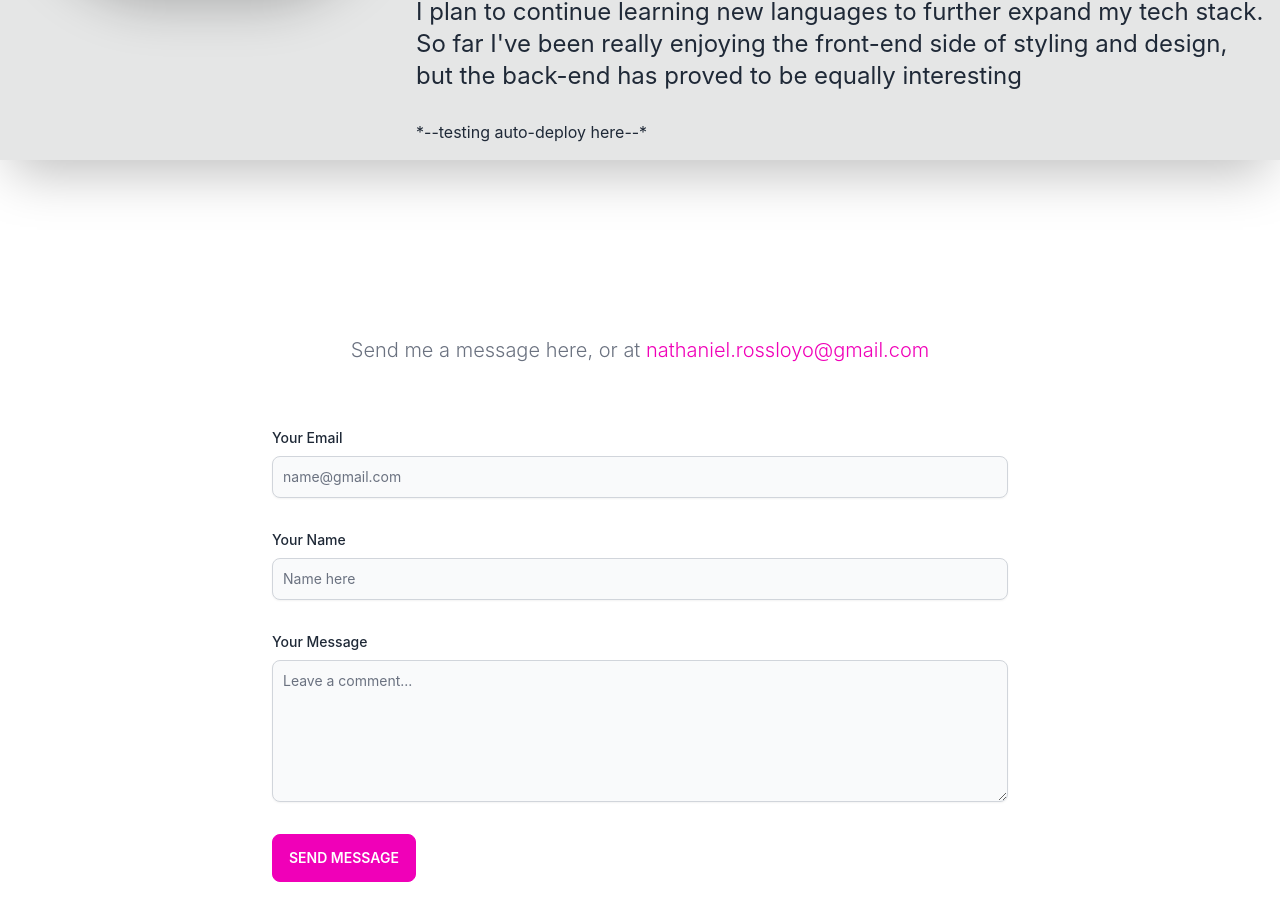
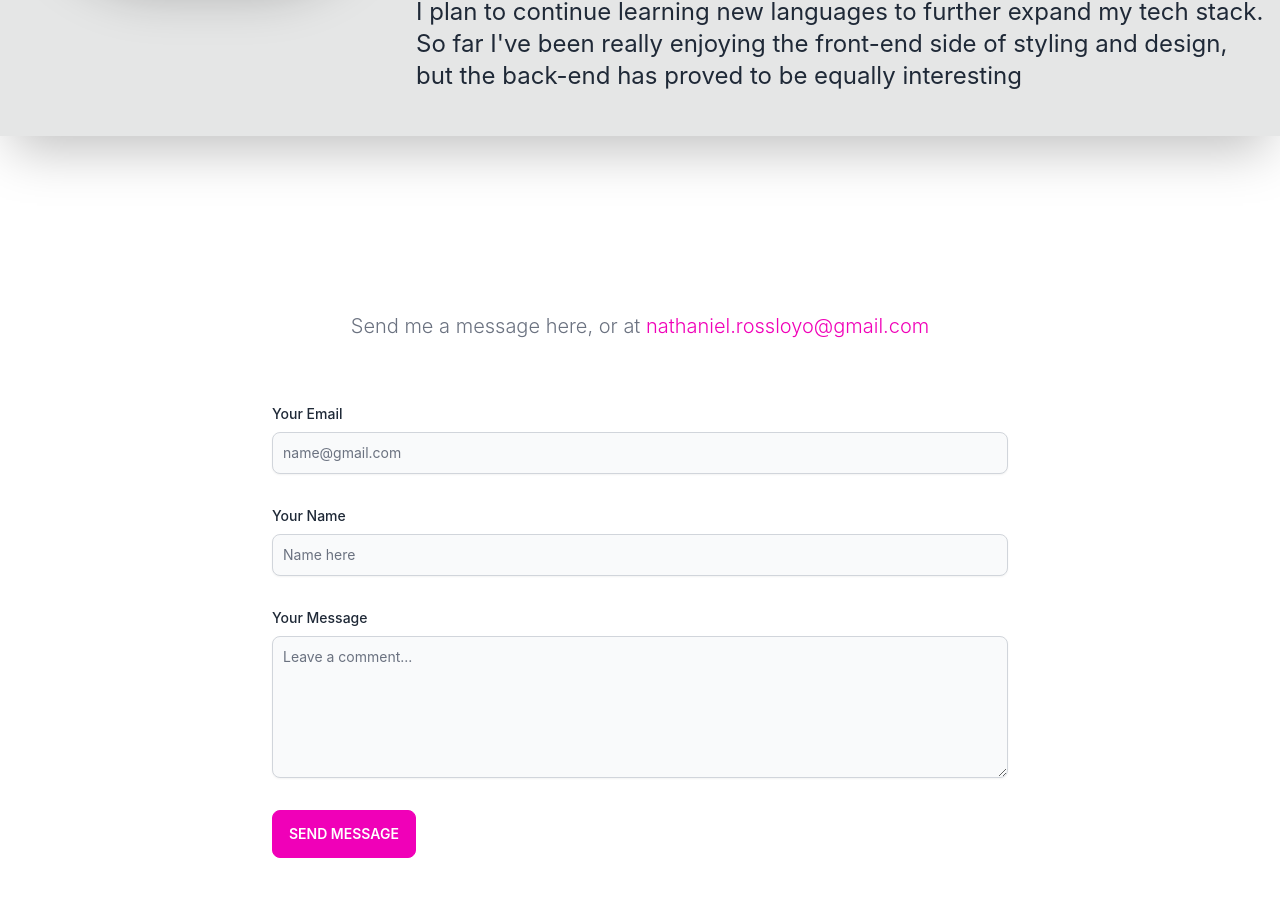
Before and after one commit to nathaniel-ross/portfolio-v2, a React (Create React App) app: page / in a window 1280 px wide. Shown: the part 2600-3517 px from the top of the page. Built offline with nearby package versions, Linux system fonts and the light colour scheme.

Commit message:
got rid of placeholder

```diff
--- a/src/components/About.js
+++ b/src/components/About.js
@@ -10,7 +10,6 @@ function About() {
         <p class="py-7 text-2xl">Hi I'm Nathaniel, but I go by Nate! I've worked at a grocery store for the last 9 years, but in September 2022, I joined LEARN Academy which has given me the tools and knowledge to transition careers and become a Full-stack developer.</p>
         <p class="py-7 text-2xl">When I'm not coding I spend my free time building custom mechanical keyboards which is as time consuming as it is unnecesarily expensive. Other than that, you can catch me watching the Chargers play football every Sunday ⚡️</p>
         <p class="py-7 text-2xl">I plan to continue learning new languages to further expand my tech stack. So far I've been really enjoying the front-end side of styling and design, but the back-end has proved to be equally interesting</p>
-        <p>*--testing auto-deploy here--*</p>
       </div>
     </div>
   </div>
```
